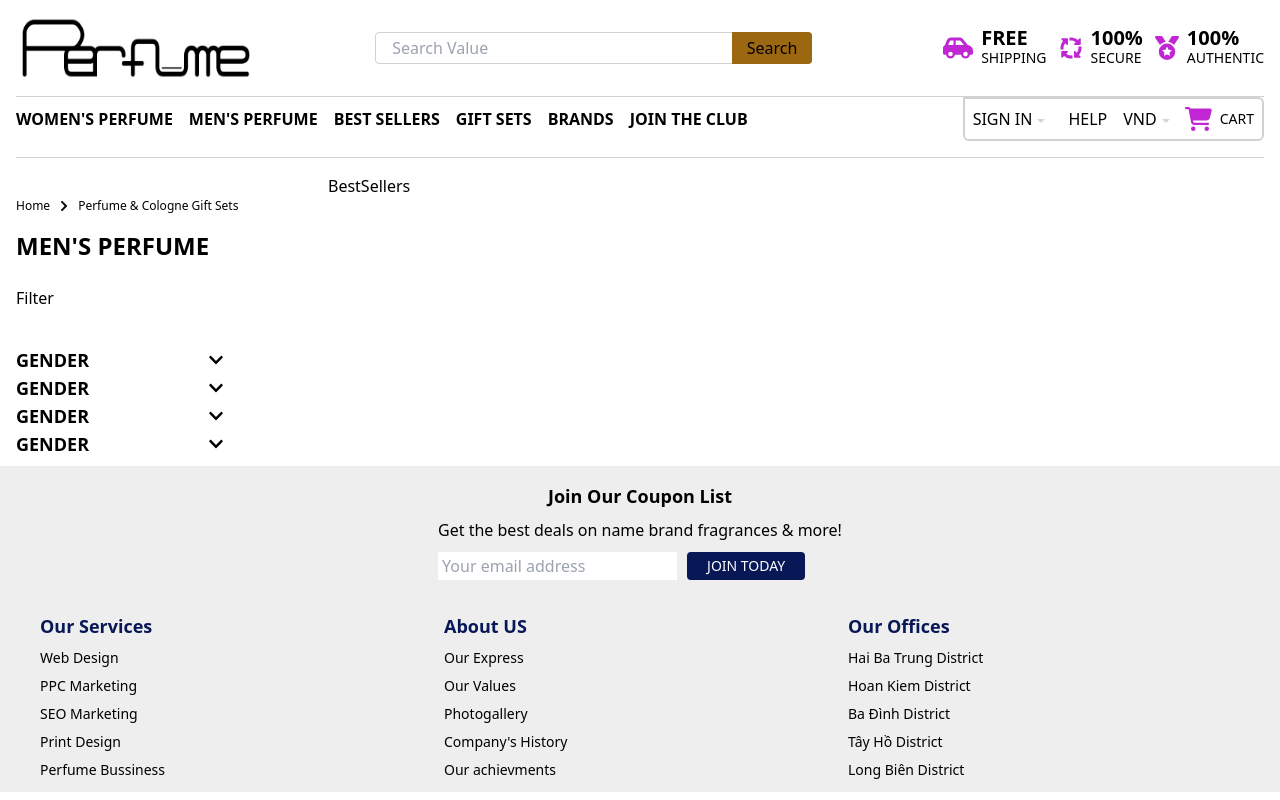
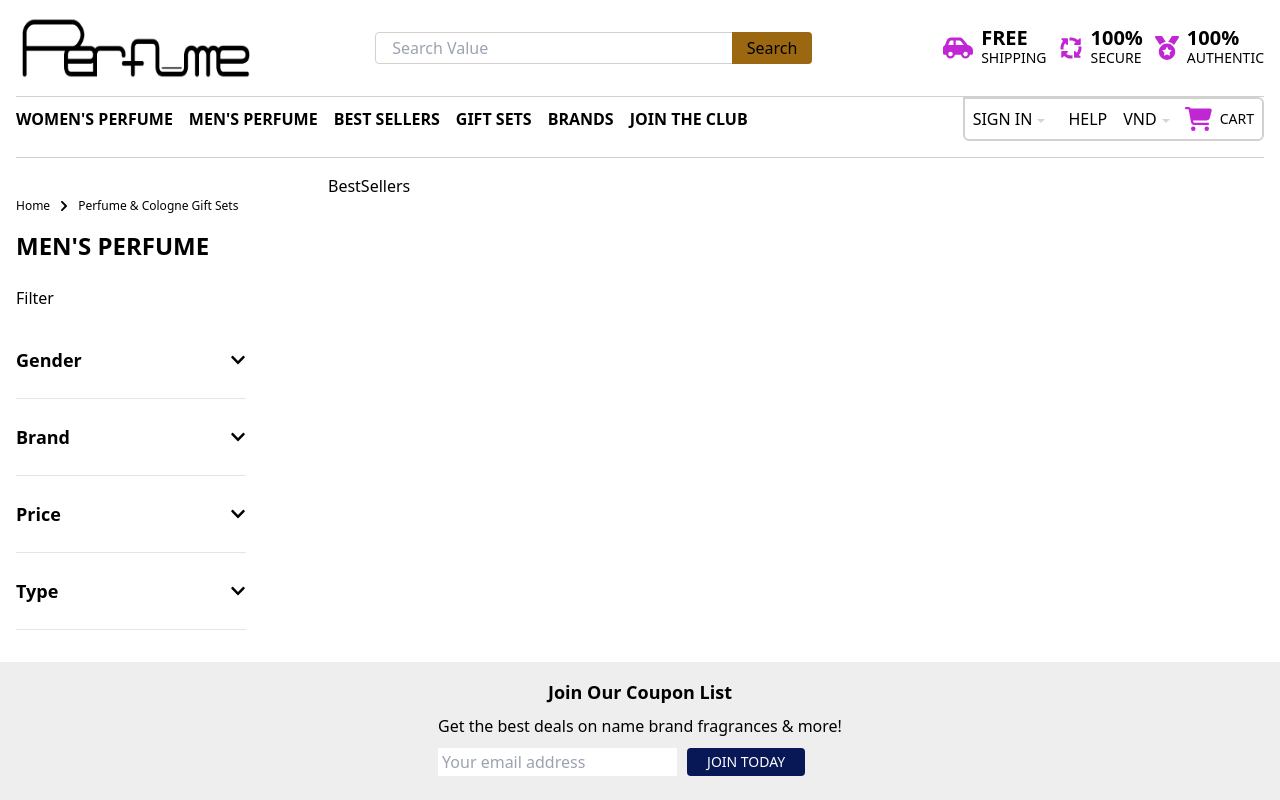
Before and after one commit to tutuananh975/Perfume-app, a React (Create React App) app: page /best-sellers in a window 1280 px wide. Shown: the top 800 px of the page. Built offline with nearby package versions, Linux system fonts and the light colour scheme.

Commit message:
done sidebar

```diff
--- a/src/components/layouts/MainLayout/SideBar/Dropdown.tsx
+++ b/src/components/layouts/MainLayout/SideBar/Dropdown.tsx
@@ -1,29 +1,39 @@
 import { FaChevronUp, FaChevronDown } from "react-icons/fa";
 import { FC, useState } from "react";
 
-const DropDown: FC = () => {
+interface DropDownProp {
+  dropDowntitle: string;
+  dropdownLinks: string[];
+}
+
+const DropDown: FC<DropDownProp> = ({ dropDowntitle, dropdownLinks }) => {
   const [openDropDown, setOpenDropDown] = useState<Boolean>(false);
 
   return (
-    <div className="w-full lg:max-w-sm">
+    <div
+      className="mb-6 border-b border-stone-200"
+      style={{width: "80%"}}
+    >
       <div
-        className="drop-down-title flex justify-between items-center"
+        className="drop-down-title flex justify-between items-center mb-6"
         onClick={() => setOpenDropDown(!openDropDown)}
       >
-        <h3 className="f font-semibold text-lg">GENDER</h3>
-        <FaChevronDown className="mr-20"/>
+        <h3 className="f font-semibold text-lg">{dropDowntitle}</h3>
+        <FaChevronDown />
       </div>
       {openDropDown && (
-        <ul className="ml-2 text-sm">
-          <li className="mt-6">
-            <input className="mr-2" type="checkbox" value="Women" /> Women
-          </li>
-          <li className="mt-6">
-            <input className="mr-2" type="checkbox" value="Men" /> Men
-          </li>
-          <li className="mt-6">
-            <input className="mr-2" type="checkbox" value="Unisex" /> Unisex
-          </li>
+        <ul
+          className="ml-2 text-sm"
+          style={{
+            height: "180px",
+            overflowY: "scroll"
+          }}
+        >
+          {dropdownLinks.map((dropdownLink, index) => (
+            <li key={index} className="mt-6">
+              <input className="mr-2" type="checkbox" /> {dropdownLink}
+            </li>
+          ))}
         </ul>
       )}
     </div>
--- a/src/components/layouts/MainLayout/SideBar/index.tsx
+++ b/src/components/layouts/MainLayout/SideBar/index.tsx
@@ -1,6 +1,25 @@
 import { FC } from "react";
 import { FaChevronRight } from "react-icons/fa";
 import DropDown from "./Dropdown";
+
+const dropdowns = [
+    {
+        title: "Gender",
+        links: ["Women", "Men", "Unisex"]
+    },
+    {
+        title: "Brand",
+        links: ["4711", "Abercrombie and fitch", "Acqua di parma", "Adam levine", "Adrienme vittadini", "Al haramain" ]
+    },
+    {
+        title: "Price",
+        links: ["$25 to $50", "$50 to $75", "$75 to $100", "$100 to $150", "Over $150"]
+    },
+    {
+        title: "Type",
+        links: ["Eau de toilette", "Eau de parfum", "Cologne", "Gift set", "Beauty", "Deodorant"]
+    }
+]
 
 const SideBar: FC = () => {
 
@@ -15,10 +34,9 @@ const SideBar: FC = () => {
             </div>
             <h2 className="sidebar-title font-semibold text-2xl mb-6">MEN'S PERFUME</h2>
             <h4 className="mb-9">Filter</h4>
-            <DropDown />
-            <DropDown />
-            <DropDown />
-            <DropDown />
+            {dropdowns.map(dropDown => (
+                <DropDown dropDowntitle = {dropDown.title} dropdownLinks = { dropDown.links }/>
+            ))}
 
         </div>
     )
```
